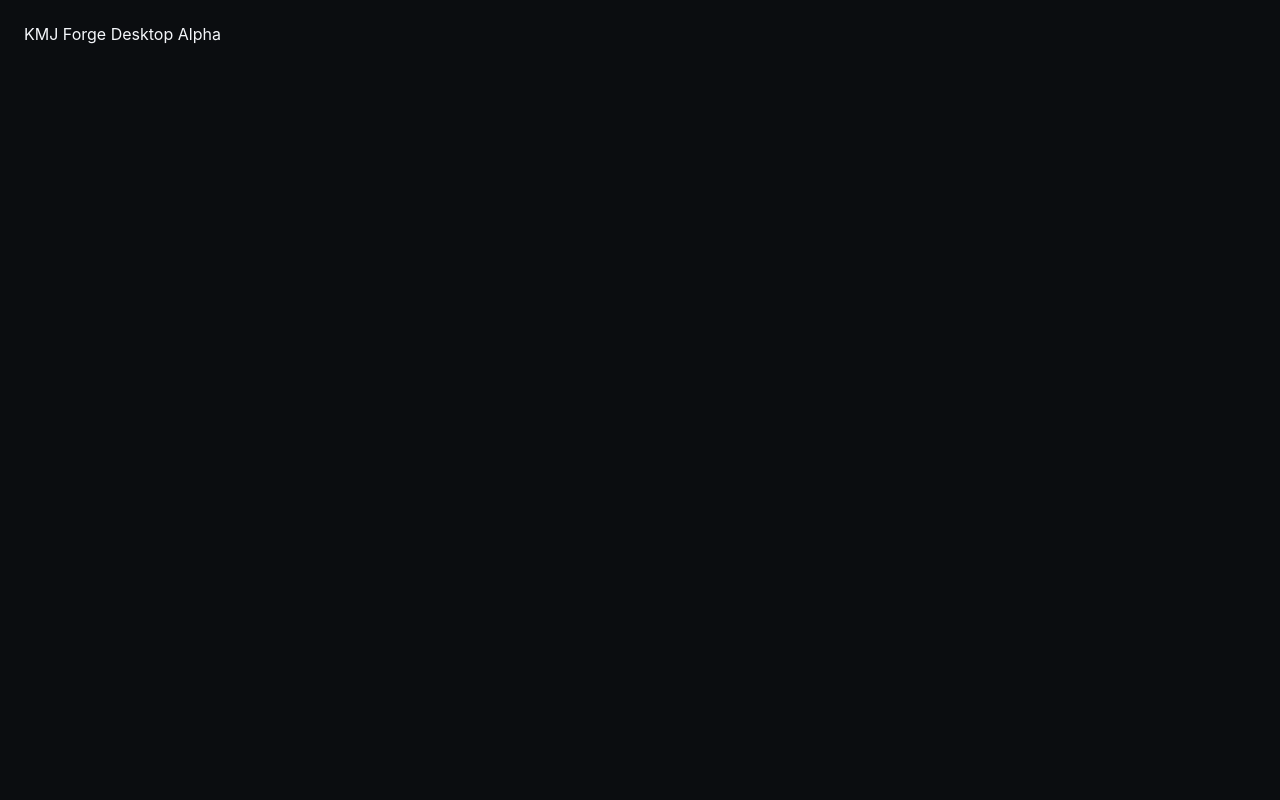
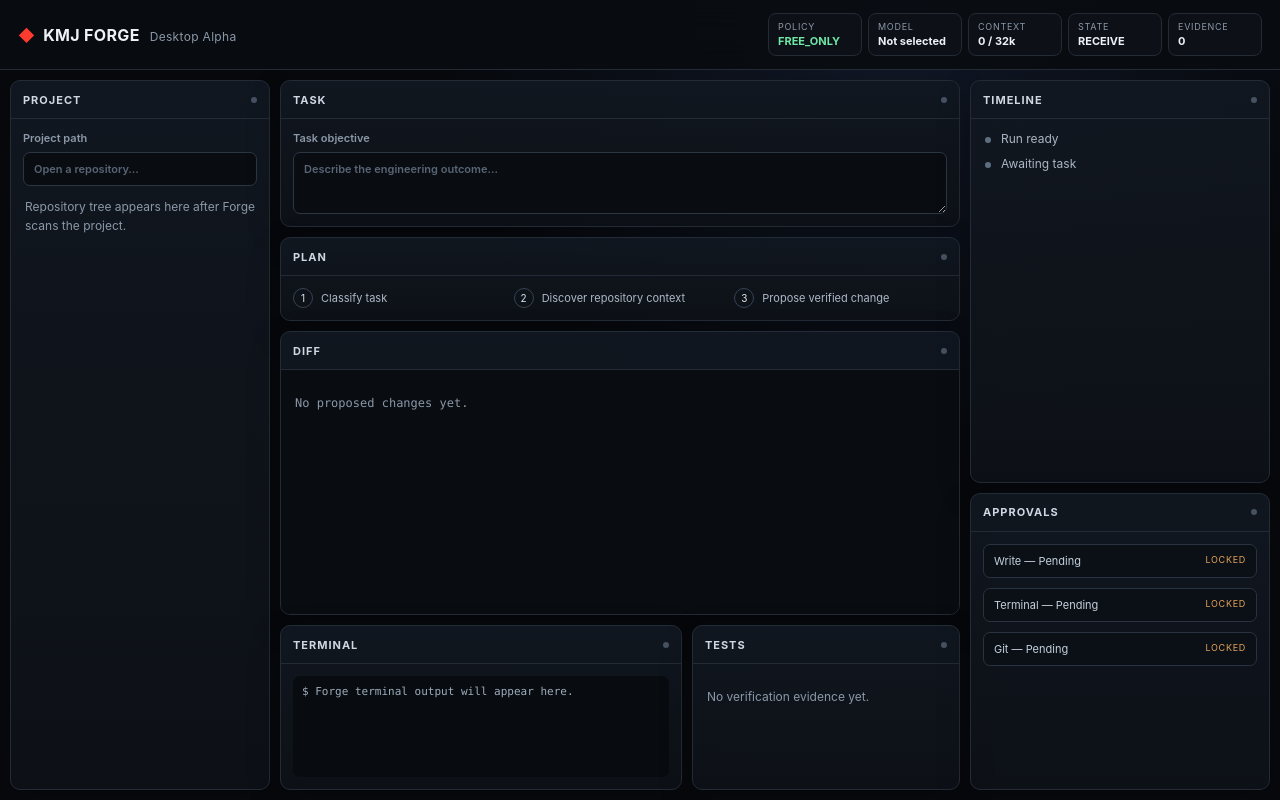
Before and after one commit to kmjtechno/kmj-forge, a React (Vite) app in the folder desktop/: page / in a window 1280 px wide. Built offline with nearby package versions, Linux system fonts and the light colour scheme.

Commit message:
feat: add desktop workspace shell and protocol bridge

```diff
--- a/desktop/src/App.tsx
+++ b/desktop/src/App.tsx
@@ -1,3 +1,70 @@
+import type { ReactNode } from "react";
+
+const panels = {
+  plan: ["Classify task", "Discover repository context", "Propose verified change"],
+  timeline: ["Run ready", "Awaiting task"],
+  approvals: ["Write — Pending", "Terminal — Pending", "Git — Pending"],
+};
+
+function Panel({ name, children, className = "" }: { name: string; children: ReactNode; className?: string }) {
+  return (
+    <section className={`panel ${className}`} aria-label={name}>
+      <header className="panel-heading">
+        <span>{name}</span>
+        <span className="panel-dot" aria-hidden="true" />
+      </header>
+      <div className="panel-body">{children}</div>
+    </section>
+  );
+}
+
 export default function App() {
-  return <main className="forge-app">KMJ Forge Desktop Alpha</main>;
+  return (
+    <main className="forge-app">
+      <header className="topbar">
+        <div className="brand"><strong>KMJ FORGE</strong><span>Desktop Alpha</span></div>
+        <section className="agent-status" aria-label="Agent status">
+          <span><small>Policy</small><strong>FREE_ONLY</strong></span>
+          <span><small>Model</small><strong>Not selected</strong></span>
+          <span><small>Context</small><strong>0 / 32k</strong></span>
+          <span><small>State</small><strong>RECEIVE</strong></span>
+          <span><small>Evidence</small><strong>0</strong></span>
+        </section>
+      </header>
+
+      <div className="workspace-grid">
+        <aside className="left-rail">
+          <Panel name="Project">
+            <label className="field">Project path<input aria-label="Project path" placeholder="Open a repository…" /></label>
+            <div className="empty-state">Repository tree appears here after Forge scans the project.</div>
+          </Panel>
+        </aside>
+
+        <div className="center-stack">
+          <Panel name="Task">
+            <label className="field">Task objective<textarea aria-label="Task objective" placeholder="Describe the engineering outcome…" rows={3} /></label>
+          </Panel>
+          <Panel name="Plan">
+            <ol className="step-list">{panels.plan.map((item, index) => <li key={item}><span>{index + 1}</span>{item}</li>)}</ol>
+          </Panel>
+          <Panel name="Diff" className="diff-panel">
+            <div className="empty-state code">No proposed changes yet.</div>
+          </Panel>
+          <div className="bottom-grid">
+            <Panel name="Terminal"><div className="terminal">$ Forge terminal output will appear here.</div></Panel>
+            <Panel name="Tests"><div className="empty-state">No verification evidence yet.</div></Panel>
+          </div>
+        </div>
+
+        <aside className="right-rail">
+          <Panel name="Timeline">
+            <ul className="timeline">{panels.timeline.map((item) => <li key={item}>{item}</li>)}</ul>
+          </Panel>
+          <Panel name="Approvals">
+            <ul className="approval-list">{panels.approvals.map((item) => <li key={item}>{item}</li>)}</ul>
+          </Panel>
+        </aside>
+      </div>
+    </main>
+  );
 }
--- a/desktop/src/styles.css
+++ b/desktop/src/styles.css
@@ -1,11 +1,75 @@
 :root {
   font-family: Inter, ui-sans-serif, system-ui, -apple-system, BlinkMacSystemFont, "Segoe UI", sans-serif;
-  color: #f5f7fb;
-  background: #0b0d10;
+  color: #edf2f7;
+  background: #07090d;
   font-synthesis: none;
+  --surface: #0d1117;
+  --surface-2: #111720;
+  --line: #232b36;
+  --muted: #8b98a8;
+  --text: #edf2f7;
+  --accent: #ff3b30;
+  --good: #6ee7a7;
 }
 
 * { box-sizing: border-box; }
 html, body, #root { min-height: 100%; margin: 0; }
-body { min-width: 320px; min-height: 100vh; }
-.forge-app { min-height: 100vh; padding: 24px; }
+body { min-width: 320px; min-height: 100vh; background: radial-gradient(circle at 70% 0%, #111827 0, #07090d 38%); }
+button, input, textarea { font: inherit; }
+
+.forge-app { min-height: 100vh; display: flex; flex-direction: column; }
+.topbar { min-height: 70px; display: flex; gap: 24px; align-items: center; justify-content: space-between; padding: 12px 18px; border-bottom: 1px solid var(--line); background: rgba(9, 12, 17, .92); backdrop-filter: blur(16px); }
+.brand { display: flex; align-items: baseline; gap: 10px; letter-spacing: .02em; white-space: nowrap; }
+.brand strong { font-size: 16px; }
+.brand strong::before { content: "◆"; color: var(--accent); margin-right: 8px; }
+.brand span { color: var(--muted); font-size: 12px; }
+
+.agent-status { display: flex; flex-wrap: wrap; justify-content: flex-end; gap: 6px; }
+.agent-status > span { min-width: 94px; padding: 7px 9px; border: 1px solid var(--line); border-radius: 8px; background: var(--surface); display: grid; gap: 2px; }
+.agent-status small { color: var(--muted); text-transform: uppercase; font-size: 9px; letter-spacing: .08em; }
+.agent-status strong { font-size: 11px; font-weight: 650; }
+.agent-status span:first-child strong { color: var(--good); }
+
+.workspace-grid { flex: 1; display: grid; grid-template-columns: minmax(220px, 260px) minmax(500px, 1fr) minmax(230px, 300px); gap: 10px; padding: 10px; min-height: 0; }
+.left-rail, .right-rail, .center-stack { display: grid; gap: 10px; min-height: 0; }
+.left-rail { grid-template-rows: 1fr; }
+.right-rail { grid-template-rows: 1.15fr .85fr; }
+.center-stack { grid-template-rows: auto auto minmax(220px, 1fr) minmax(150px, .58fr); }
+.bottom-grid { display: grid; grid-template-columns: 1.2fr .8fr; gap: 10px; min-height: 0; }
+
+.panel { min-width: 0; min-height: 0; overflow: hidden; border: 1px solid var(--line); border-radius: 10px; background: linear-gradient(180deg, rgba(17,23,32,.96), rgba(13,17,23,.96)); box-shadow: 0 12px 35px rgba(0,0,0,.18); }
+.panel-heading { height: 38px; padding: 0 12px; display: flex; align-items: center; justify-content: space-between; border-bottom: 1px solid var(--line); color: #cfd7e3; font-size: 11px; font-weight: 700; text-transform: uppercase; letter-spacing: .09em; }
+.panel-dot { width: 6px; height: 6px; border-radius: 50%; background: #465161; }
+.panel-body { padding: 12px; height: calc(100% - 38px); overflow: auto; }
+
+.field { display: grid; gap: 7px; color: var(--muted); font-size: 11px; font-weight: 600; }
+.field input, .field textarea { width: 100%; border: 1px solid #2c3643; border-radius: 7px; outline: none; background: #090d12; color: var(--text); padding: 9px 10px; resize: vertical; transition: border-color .15s ease, box-shadow .15s ease; }
+.field input:focus, .field textarea:focus { border-color: #69788b; box-shadow: 0 0 0 2px rgba(105,120,139,.15); }
+.field input::placeholder, .field textarea::placeholder { color: #596575; }
+.empty-state { color: var(--muted); font-size: 12px; line-height: 1.55; padding: 12px 2px; }
+.code, .terminal { font-family: "SFMono-Regular", Consolas, "Liberation Mono", monospace; }
+.terminal { height: 100%; padding: 9px; border-radius: 7px; background: #080b0f; color: #9cadbd; font-size: 11px; }
+
+.step-list { list-style: none; margin: 0; padding: 0; display: grid; grid-template-columns: repeat(3, 1fr); gap: 8px; }
+.step-list li { min-width: 0; display: flex; align-items: center; gap: 8px; color: #aeb9c7; font-size: 11px; }
+.step-list li span { width: 20px; height: 20px; flex: 0 0 20px; border-radius: 50%; display: grid; place-items: center; border: 1px solid #364253; color: #dbe5f0; font-size: 10px; }
+.timeline, .approval-list { list-style: none; margin: 0; padding: 0; display: grid; gap: 10px; }
+.timeline li { position: relative; padding: 0 0 0 18px; color: #aab6c5; font-size: 12px; }
+.timeline li::before { content: ""; position: absolute; left: 2px; top: 6px; width: 6px; height: 6px; border-radius: 50%; background: #5e6e80; }
+.approval-list li { display: flex; justify-content: space-between; padding: 9px 10px; border: 1px solid #293240; border-radius: 7px; background: #0b1016; color: #c5d0dd; font-size: 11px; }
+.approval-list li::after { content: "LOCKED"; color: #e6a35b; font-size: 9px; letter-spacing: .08em; }
+.diff-panel .panel-body { background: #090c11; }
+
+@media (max-width: 1050px) {
+  .topbar { align-items: flex-start; flex-direction: column; }
+  .agent-status { justify-content: flex-start; }
+  .workspace-grid { grid-template-columns: 220px minmax(0, 1fr); }
+  .right-rail { grid-column: 1 / -1; grid-template-columns: 1fr 1fr; grid-template-rows: auto; }
+}
+
+@media (max-width: 760px) {
+  .workspace-grid, .right-rail, .bottom-grid { grid-template-columns: 1fr; }
+  .left-rail, .right-rail { grid-column: auto; }
+  .center-stack { grid-template-rows: auto; }
+  .step-list { grid-template-columns: 1fr; }
+}
```
Also changed, not shown: desktop/src/bridge.ts (+34 -0 lines), desktop/tests/setup.ts (+4 -0 lines).
